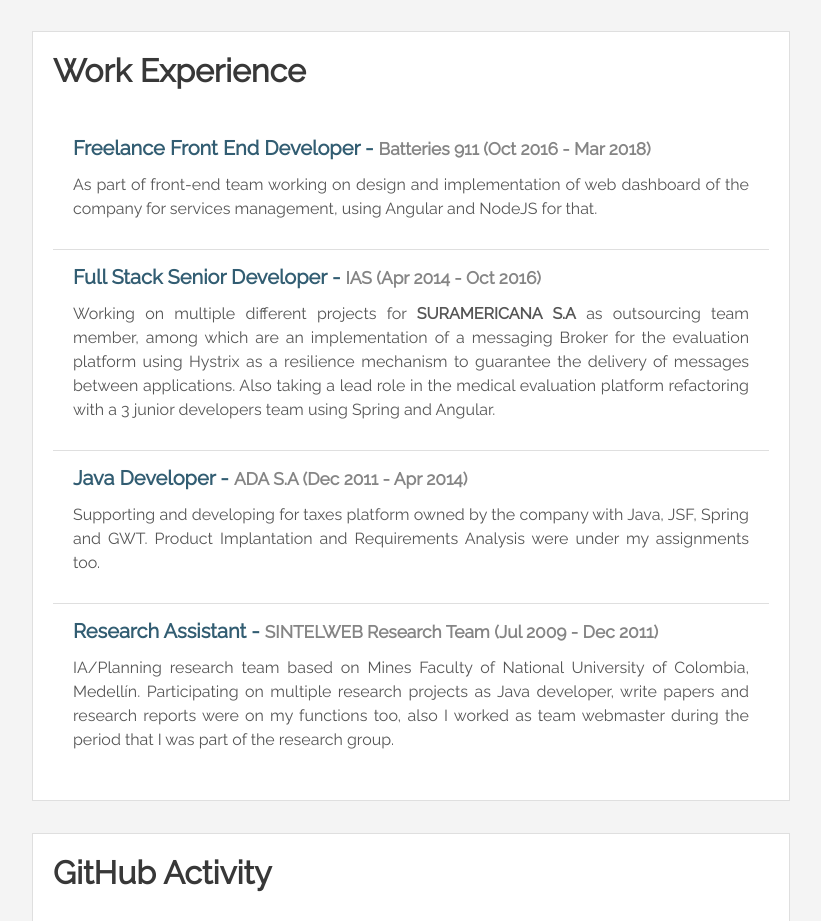
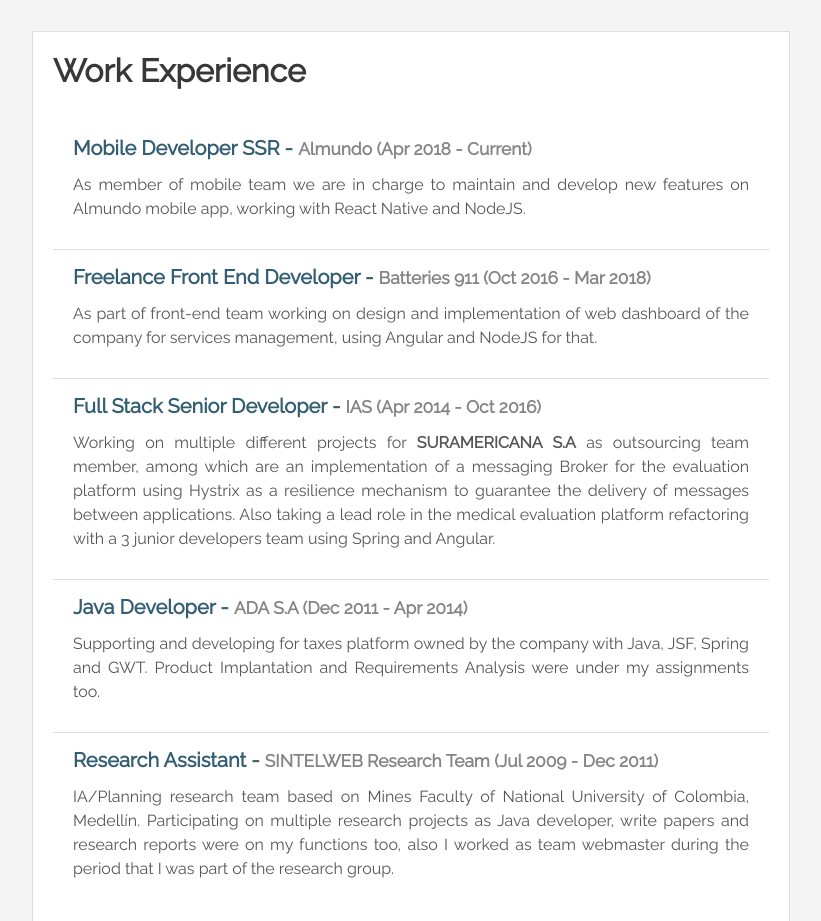
Before and after one commit to lexmartinez/portfolio-site, a Vue app: page / in a window 1280 px wide. Shown: the part 2207-3128 px from the top of the page, without its empty margins (48-869 px from the left). Built offline with nearby package versions, Linux system fonts and the light colour scheme; no server answers; some icons are missing; what vue-github-activity would draw is missing.

Commit message:
adding almundo experience

```diff
--- a/src/components/content/ExperienceComponent.vue
+++ b/src/components/content/ExperienceComponent.vue
@@ -3,6 +3,11 @@
     <h2 class="card-title">Work Experience</h2>
     <div class="card-body">
       <ul class="list-group list-group-flush">
+        <li class="list-group-item">
+          <span class="title"><strong>Mobile Developer SSR - </strong> <span class="subtitle"> Almundo (Apr 2018 - Current)</span></span>
+          <p class="description">As member of mobile team we are in charge to maintain and develop new features on Almundo mobile app, working with React Native and NodeJS.</p>
+        </li>
+
         <li class="list-group-item">
           <span class="title"><strong>Freelance Front End Developer - </strong> <span class="subtitle"> Batteries 911 (Oct 2016 - Mar 2018)</span></span>
           <p class="description">As part of front-end team working on design and implementation of web dashboard of the company for services management, using Angular and NodeJS for that.</p>
```
